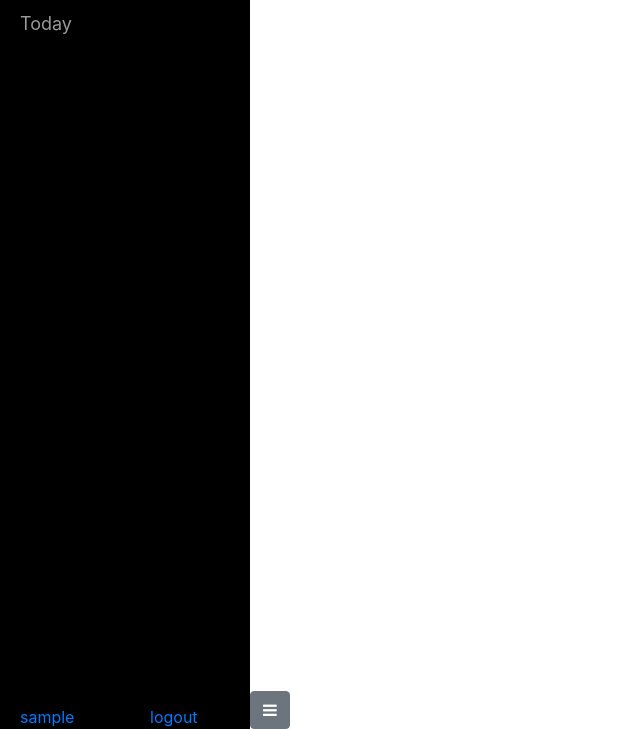
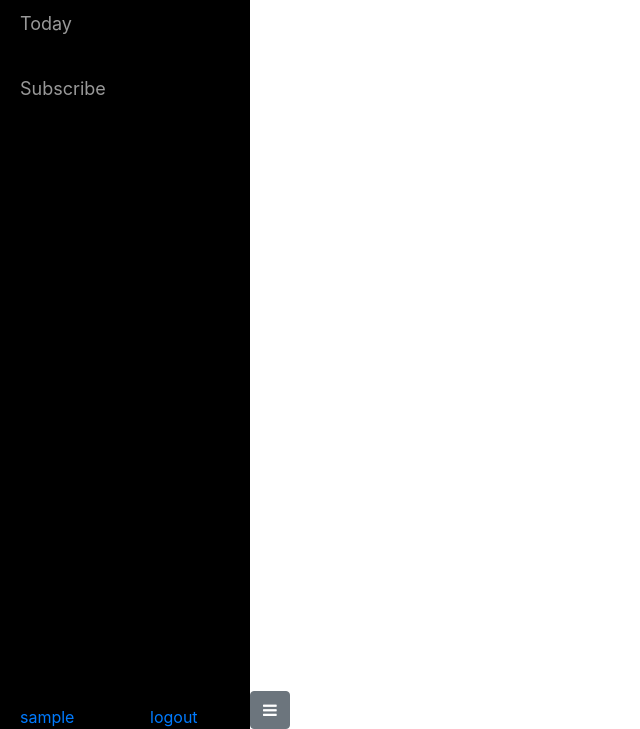
Before and after one commit to Yaawei/allfeed, a Django app: a page that uses templates/base.html in a window 1280 px wide. Shown: the part 71-800 px from the top of the page, without its empty margins (0-640 px from the left). Run offline with Django 3.2, Linux system fonts and the light colour scheme; the visitor is signed in with stand-in values (Sample User, id 1); data that the repository does not hold is empty; parts of the project's set-up code (start-up, migrations or seed data) failed here and were passed over; some libraries are stand-ins or nearby versions.

Commit message:
minor changes to buttons in html

```diff
--- a/templates/base.html
+++ b/templates/base.html
@@ -32,8 +32,13 @@
                 </li>
                 {% if user.is_authenticated %}
                 <li class="sidebar-brand">
-                    <a href="{% url 'today' user.username %}">
+                    <a href="{% url 'today' %}">
                         Today
+                    </a>
+                </li>
+                <li class="sidebar-brand">
+                    <a href="{% url 'subscriptions' %}">
+                        Subscribe
                     </a>
                 </li>
                 {% endif %}
```
